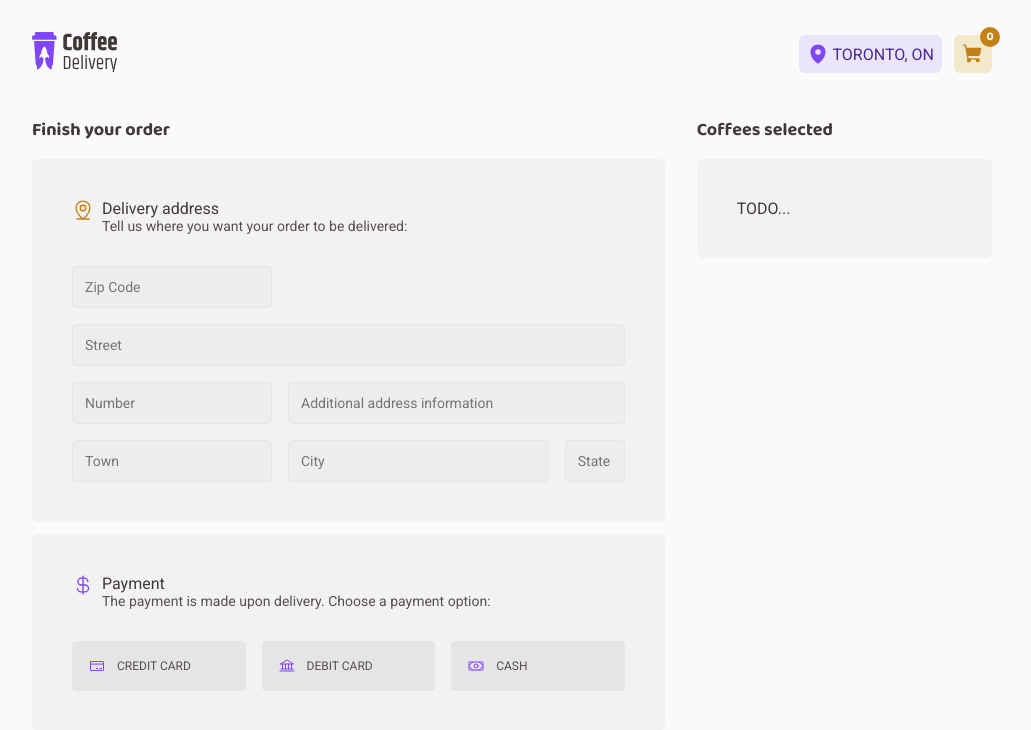
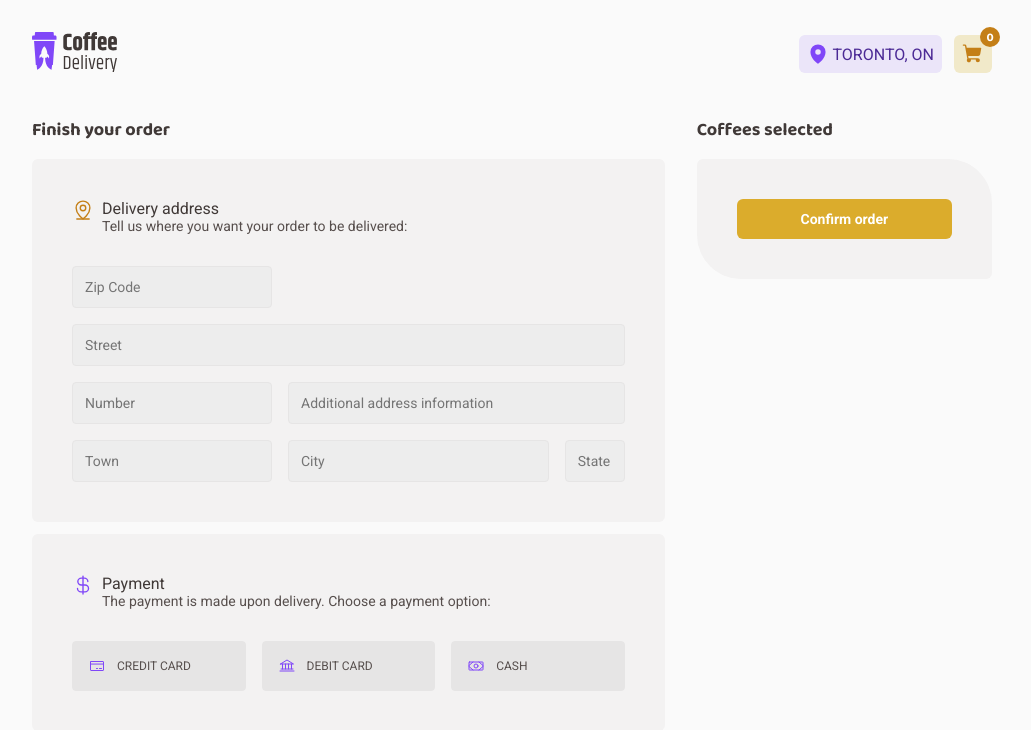
Before and after one commit to gcrozariol/coffee-delivery-react, a React (Vite) app: page /checkout in a window 1280 px wide. Shown: the top 730 px of the page, without its empty margins (128-1159 px from the left). Built offline with nearby package versions, Linux system fonts and the light colour scheme.

Commit message:
Add confirm order button + fix cart notification (header component)

```diff
--- a/src/components/Header/index.tsx
+++ b/src/components/Header/index.tsx
@@ -28,9 +28,7 @@ export function Header() {
               weight="fill"
               color={defaultTheme['yellow-dark']}
             />
-            <CartNotification>
-              <span>0</span>
-            </CartNotification>
+            <CartNotification>0</CartNotification>
           </CartContainer>
         </NavLink>
       </nav>
--- a/src/components/Header/styles.ts
+++ b/src/components/Header/styles.ts
@@ -45,7 +45,12 @@ export const CartContainer = styled(NavigationBase)`
 `
 
 export const CartNotification = styled.div`
+  display: flex;
+  align-items: center;
+  justify-content: center;
+
   position: absolute;
+
   right: -8px;
   top: -8px;
 
@@ -59,10 +64,4 @@ export const CartNotification = styled.div`
 
   color: ${(props) => props.theme.white};
   background-color: ${(props) => props.theme['yellow-dark']};
-
-  span {
-    display: flex;
-    align-items: center;
-    justify-content: center;
-  }
 `
--- a/src/pages/Checkout/components/Summary/index.tsx
+++ b/src/pages/Checkout/components/Summary/index.tsx
@@ -1,5 +1,9 @@
-import { SummaryContainer } from './styles'
+import { ConfirmButton, SummaryContainer } from './styles'
 
 export function Summary() {
-  return <SummaryContainer>TODO...</SummaryContainer>
+  return (
+    <SummaryContainer>
+      <ConfirmButton>Confirm order</ConfirmButton>
+    </SummaryContainer>
+  )
 }
--- a/src/pages/Checkout/components/Summary/styles.ts
+++ b/src/pages/Checkout/components/Summary/styles.ts
@@ -6,7 +6,36 @@ export const SummaryContainer = styled.div`
   gap: 0.75rem;
 
   padding: 2.5rem;
-  border-radius: 6px;
+  border-radius: 6px 44px;
 
   background-color: ${(props) => props.theme['base-card']};
 `
+
+export const ConfirmButton = styled.button`
+  display: flex;
+  padding: 12px 8px;
+  justify-content: center;
+  align-items: center;
+  gap: 4px;
+  border: none;
+  border-radius: 6px;
+  font-size: 14px;
+  font-weight: bold;
+  color: ${(props) => props.theme.white};
+  background-color: ${(props) => props.theme.yellow};
+
+  transition: 100ms;
+
+  &:hover {
+    cursor: pointer;
+    background-color: ${(props) => props.theme['yellow-dark']};
+  }
+
+  &:active {
+    opacity: 80%;
+  }
+
+  @media (max-width: 768px) {
+    font-size: 12px;
+  }
+`
```
